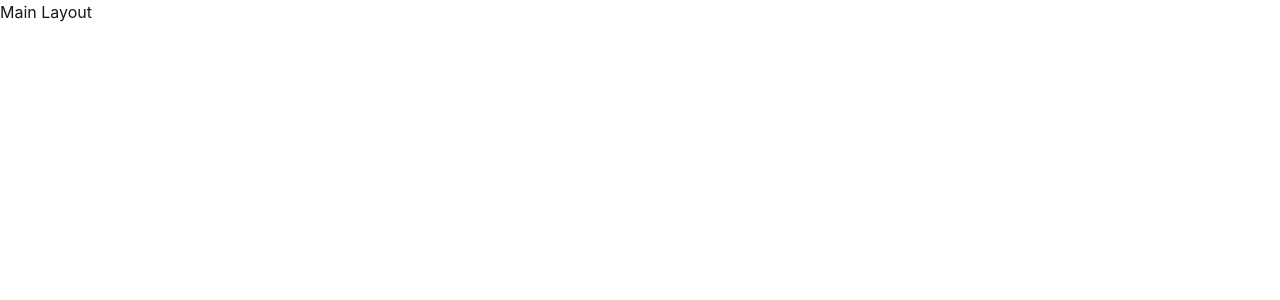
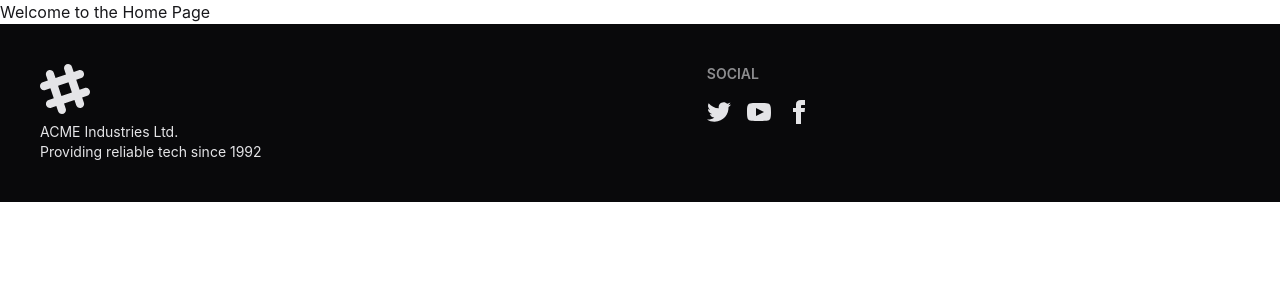
Before and after one commit to shoyebreza/bistro-boss-client, a React (Vite) app: page / in a window 1280 px wide. Shown: the top 300 px of the page. Built offline with nearby package versions, Linux system fonts and the light colour scheme.

Commit message:
footer component

```diff
--- a/src/Layout/Main.jsx
+++ b/src/Layout/Main.jsx
@@ -1,7 +1,12 @@
+import { Outlet } from "react-router";
+import Footer from "../pages/Shared/Footer/Footer";
+
+
 const Main = () => {
     return (
         <div>
-            <h1>Main Layout</h1>
+            <Outlet></Outlet>
+            <Footer></Footer>
         </div>
      );
 }
--- a/src/pages/Shared/Footer/Footer.jsx
+++ b/src/pages/Shared/Footer/Footer.jsx
@@ -1,9 +1,64 @@
 const Footer = () => {
     return (
-        <footer>
-            <p>&copy; 2023 My App. All rights reserved.</p>
+        <footer className="footer sm:footer-horizontal bg-neutral text-neutral-content p-10">
+            <aside>
+                <svg
+                    width="50"
+                    height="50"
+                    viewBox="0 0 24 24"
+                    xmlns="http://www.w3.org/2000/svg"
+                    fillRule="evenodd"
+                    clipRule="evenodd"
+                    className="fill-current">
+                    <path
+                        d="M22.672 15.226l-2.432.811.841 2.515c.33 1.019-.209 2.127-1.23 2.456-1.15.325-2.148-.321-2.463-1.226l-.84-2.518-5.013 1.677.84 2.517c.391 1.203-.434 2.542-1.831 2.542-.88 0-1.601-.564-1.86-1.314l-.842-2.516-2.431.809c-1.135.328-2.145-.317-2.463-1.229-.329-1.018.211-2.127 1.231-2.456l2.432-.809-1.621-4.823-2.432.808c-1.355.384-2.558-.59-2.558-1.839 0-.817.509-1.582 1.327-1.846l2.433-.809-.842-2.515c-.33-1.02.211-2.129 1.232-2.458 1.02-.329 2.13.209 2.461 1.229l.842 2.515 5.011-1.677-.839-2.517c-.403-1.238.484-2.553 1.843-2.553.819 0 1.585.509 1.85 1.326l.841 2.517 2.431-.81c1.02-.33 2.131.211 2.461 1.229.332 1.018-.21 2.126-1.23 2.456l-2.433.809 1.622 4.823 2.433-.809c1.242-.401 2.557.484 2.557 1.838 0 .819-.51 1.583-1.328 1.847m-8.992-6.428l-5.01 1.675 1.619 4.828 5.011-1.674-1.62-4.829z"></path>
+                </svg>
+                <p>
+                    ACME Industries Ltd.
+                    <br />
+                    Providing reliable tech since 1992
+                </p>
+            </aside>
+            <nav>
+                <h6 className="footer-title">Social</h6>
+                <div className="grid grid-flow-col gap-4">
+                    <a>
+                        <svg
+                            xmlns="http://www.w3.org/2000/svg"
+                            width="24"
+                            height="24"
+                            viewBox="0 0 24 24"
+                            className="fill-current">
+                            <path
+                                d="M24 4.557c-.883.392-1.832.656-2.828.775 1.017-.609 1.798-1.574 2.165-2.724-.951.564-2.005.974-3.127 1.195-.897-.957-2.178-1.555-3.594-1.555-3.179 0-5.515 2.966-4.797 6.045-4.091-.205-7.719-2.165-10.148-5.144-1.29 2.213-.669 5.108 1.523 6.574-.806-.026-1.566-.247-2.229-.616-.054 2.281 1.581 4.415 3.949 4.89-.693.188-1.452.232-2.224.084.626 1.956 2.444 3.379 4.6 3.419-2.07 1.623-4.678 2.348-7.29 2.04 2.179 1.397 4.768 2.212 7.548 2.212 9.142 0 14.307-7.721 13.995-14.646.962-.695 1.797-1.562 2.457-2.549z"></path>
+                        </svg>
+                    </a>
+                    <a>
+                        <svg
+                            xmlns="http://www.w3.org/2000/svg"
+                            width="24"
+                            height="24"
+                            viewBox="0 0 24 24"
+                            className="fill-current">
+                            <path
+                                d="M19.615 3.184c-3.604-.246-11.631-.245-15.23 0-3.897.266-4.356 2.62-4.385 8.816.029 6.185.484 8.549 4.385 8.816 3.6.245 11.626.246 15.23 0 3.897-.266 4.356-2.62 4.385-8.816-.029-6.185-.484-8.549-4.385-8.816zm-10.615 12.816v-8l8 3.993-8 4.007z"></path>
+                        </svg>
+                    </a>
+                    <a>
+                        <svg
+                            xmlns="http://www.w3.org/2000/svg"
+                            width="24"
+                            height="24"
+                            viewBox="0 0 24 24"
+                            className="fill-current">
+                            <path
+                                d="M9 8h-3v4h3v12h5v-12h3.642l.358-4h-4v-1.667c0-.955.192-1.333 1.115-1.333h2.885v-5h-3.808c-3.596 0-5.192 1.583-5.192 4.615v3.385z"></path>
+                        </svg>
+                    </a>
+                </div>
+            </nav>
         </footer>
-     );
+    );
 }
 
 export default Footer;
```
